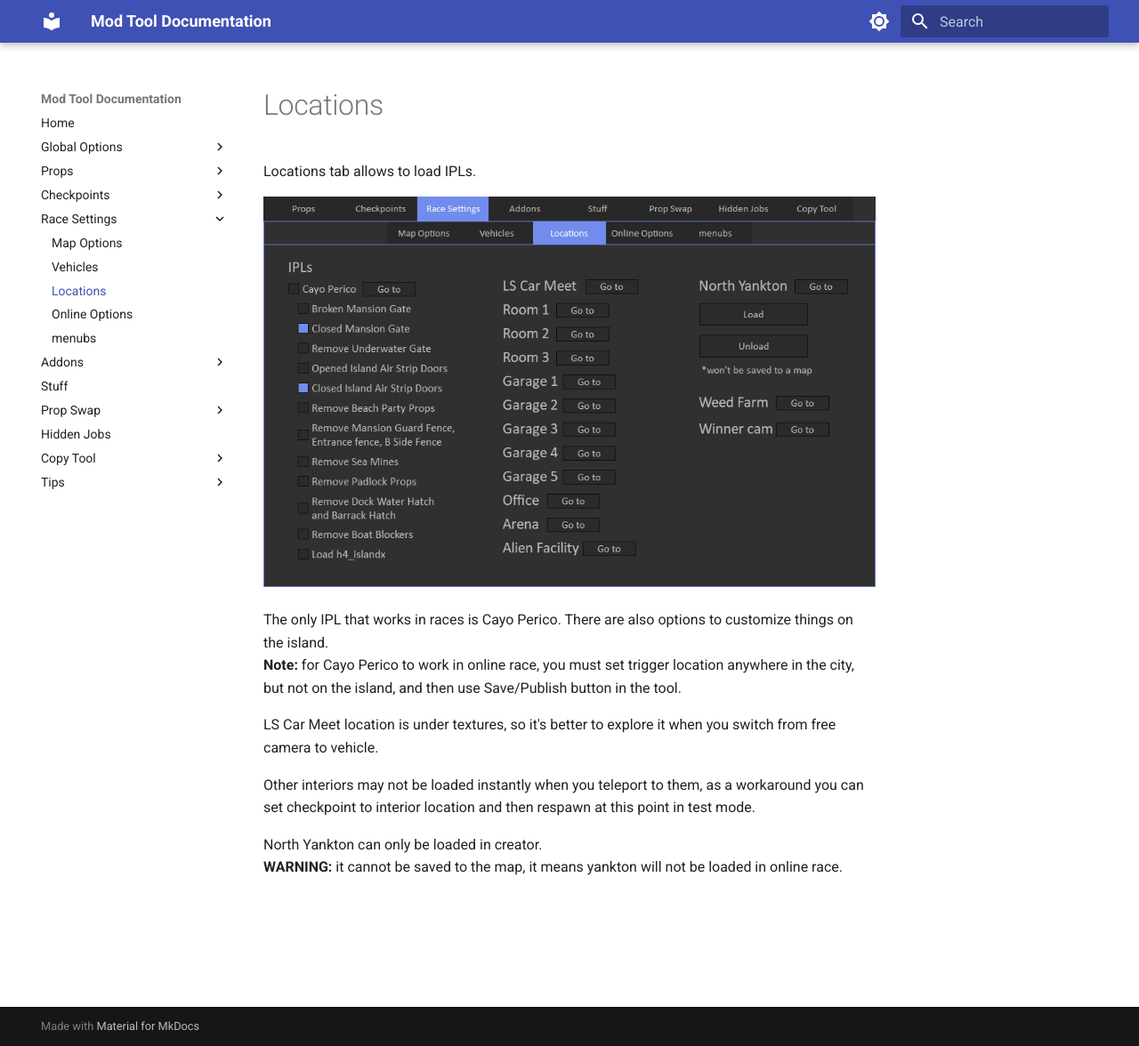
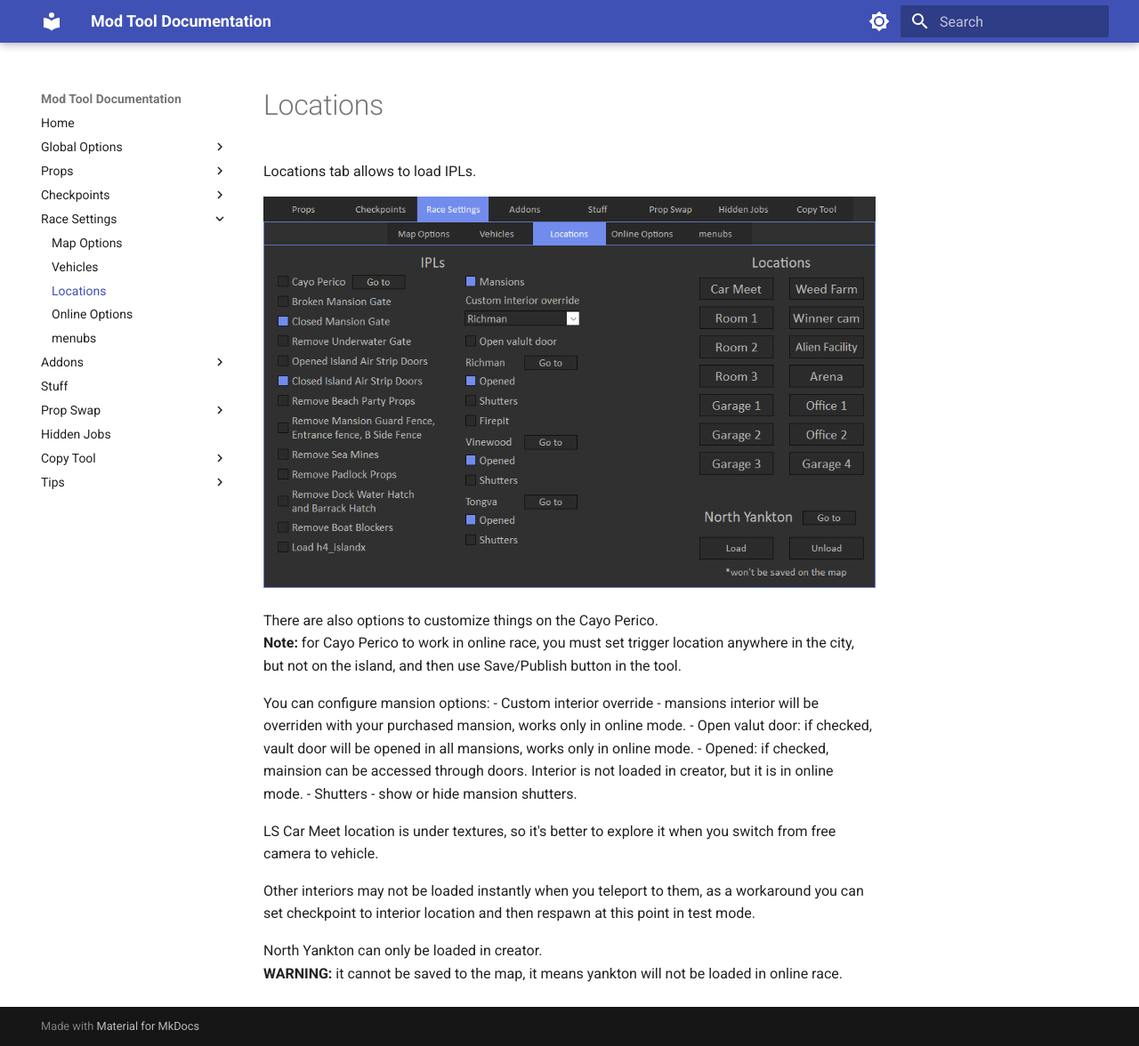
Before and after one commit to Oleg52/ModToolDocs, an MkDocs documentation site: the page built from docs/race-settings/locations/overview.md, in a window 1280 px wide and 1176 px high. Shown: the whole window at 89% size. Built offline with MkDocs 1.6.1 and Material for MkDocs 9.7.7, drawn with Linux system fonts in a browser that asks for light colours; comment, search, counter and statistics services are not loaded.

Commit message:
add mansions info

```diff
--- a/docs/race-settings/locations/overview.md
+++ b/docs/race-settings/locations/overview.md
@@ -4,8 +4,14 @@ Locations tab allows to load IPLs.
 
 ![Img1](../../assets/images/race-settings/img03.png)
 
-The only IPL that works in races is Cayo Perico. There are also options to customize things on the island.<br>
+There are also options to customize things on the Cayo Perico.<br>
 **Note:** for Cayo Perico to work in online race, you must set trigger location anywhere in the city, but not on the island, and then use Save/Publish button in the tool.
+
+You can configure mansion options:
+- Custom interior override - mansions interior will be overriden with your purchased mansion, works only in online mode.
+- Open valut door: if checked, vault door will be opened in all mansions, works only in online mode.
+- Opened: if checked, mainsion can be accessed through doors. Interior is not loaded in creator, but it is in online mode.
+- Shutters - show or hide mansion shutters.
 
 LS Car Meet location is under textures, so it's better to explore it when you switch from free camera to vehicle.
 
```
Also changed, not shown: docs/assets/images/race-settings/img03.png.
